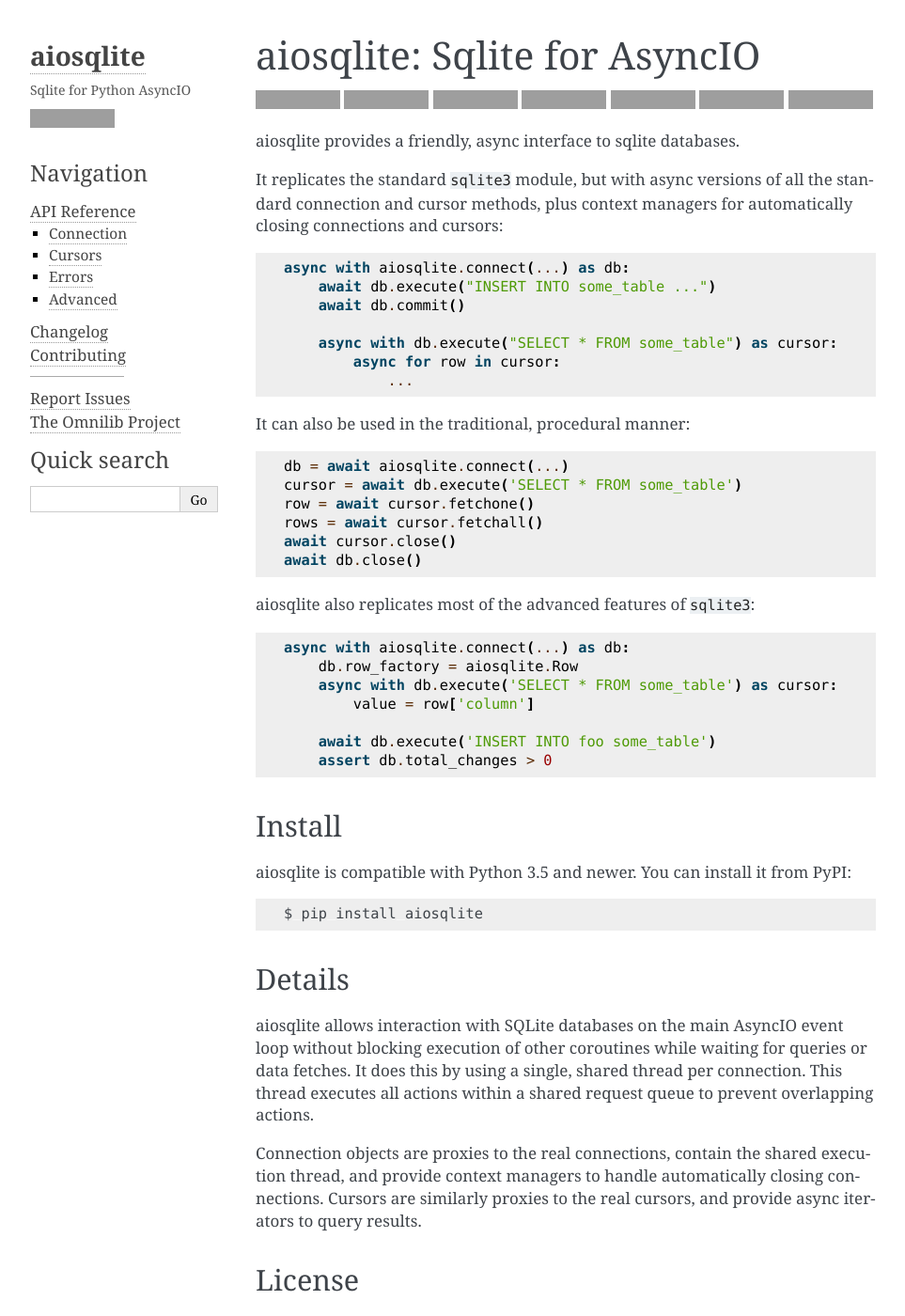
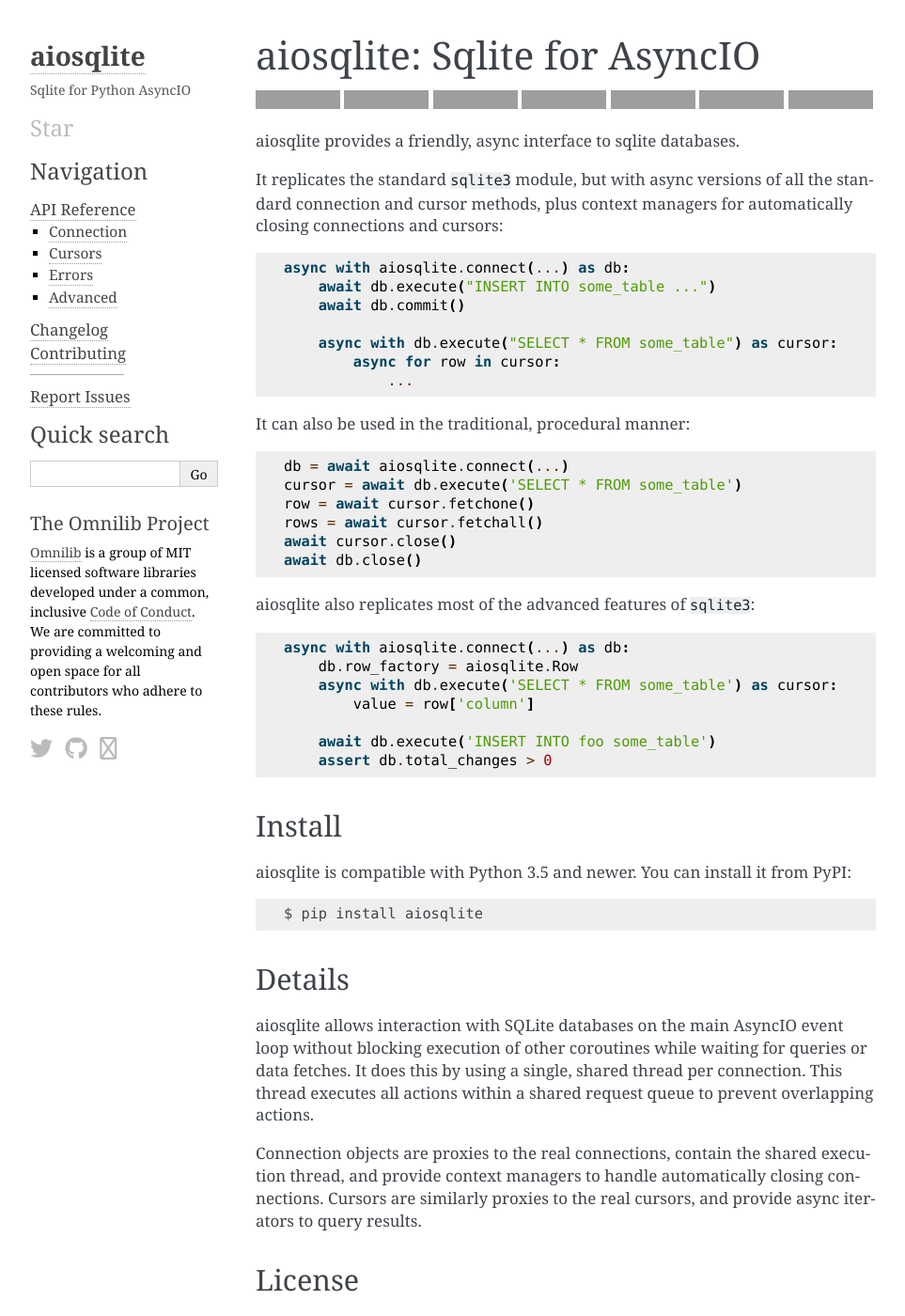
Before and after one commit to omnilib/aiosqlite, a Sphinx documentation site: the page built from docs/index.rst, in a window 1280 px wide and 1400 px high. Shown: the whole window at 94% size, without its empty margins (148-1111 px from the left). Built offline with Sphinx 7.4.7, drawn with Linux system fonts in a browser that asks for light colours; nearby versions of some CDN libraries; grey boxes are pictures that could not be loaded.

Commit message:
Add omnilib description and badges

```diff
--- /dev/null
+++ b/docs/_static/custom.css
@@ -0,0 +1,20 @@
+div.omnilib {
+    margin-top: 24px;
+}
+
+div.omnilib-badges {
+    margin-top: 12px;
+    margin-bottom: 10px;
+}
+
+div.omnilib-badges a {
+    color: #bbb;
+    text-decoration: none;
+    font-size: 24px;
+    border: none;
+}
+
+div.omnilib-badges a:hover {
+    color: #777;
+    border: none;
+}
--- /dev/null
+++ b/docs/_templates/badges.html
@@ -0,0 +1,6 @@
+<div class="omnilib-badges">
+    <a class="github-button" href="https://github.com/{{theme_github_user}}/{{theme_github_repo}}" data-size="large"
+        data-show-count="true" aria-label="Star {{ theme_github_user }}/{{ theme_github_repo }} on GitHub">Star</a>
+</div>
+
+<script async defer src="https://buttons.github.io/buttons.js"></script>
--- /dev/null
+++ b/docs/_templates/omnilib.html
@@ -0,0 +1,24 @@
+<div class="omnilib">
+    <h4>The Omnilib Project</h4>
+    <span>
+        <a href="https://omnilib.dev">Omnilib</a> is a group of MIT licensed software libraries developed under a
+        common, inclusive <a href="https://omnilib.dev/code_of_conduct.html">Code of Conduct</a>.
+        We are committed to providing a welcoming and open space for all contributors who adhere to these rules.
+    </span>
+</div>
+<div class="omnilib-badges">
+    <a href="https://twitter.com/omnilib" alt="Omnilib on Twitter">
+        <i class="fab fa-twitter"></i>
+    </a>
+    &nbsp;
+    <a href="https://github.com/omnilib" alt="Omnilib on Github">
+        <i class="fab fa-github"></i>
+    </a>
+    &nbsp;
+    <a href="https://github.com/{{theme_github_user}}/{{theme_github_repo}}" alt="View site source">
+        <i class="far fa-code"></i>
+    </a>
+
+</div>
+
+<script src="https://kit.fontawesome.com/7b536acf49.js" crossorigin="anonymous"></script>
--- a/docs/conf.py
+++ b/docs/conf.py
@@ -57,20 +57,25 @@
     "description": "Sqlite for Python AsyncIO",
     "fixed_sidebar": True,
     "badge_branch": "master",
-    "github_button": True,
+    "github_button": False,
     "github_user": "omnilib",
     "github_repo": "aiosqlite",
-    "github_type": "star",
     "show_powered_by": False,
     "sidebar_collapse": False,
     "extra_nav_links": {
         "Report Issues": "https://github.com/omnilib/aiosqlite/issues",
-        "The Omnilib Project": "https://omnilib.dev",
     },
 }
 
 html_sidebars = {
-    "**": ["about.html", "navigation.html", "relations.html", "searchbox.html"],
+    "**": [
+        "about.html",
+        "badges.html",
+        "navigation.html",
+        "relations.html",
+        "searchbox.html",
+        "omnilib.html",
+    ],
 }
 
 # Add any paths that contain custom static files (such as style sheets) here,
```
